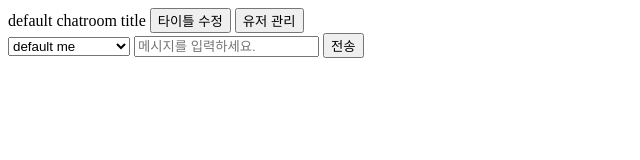
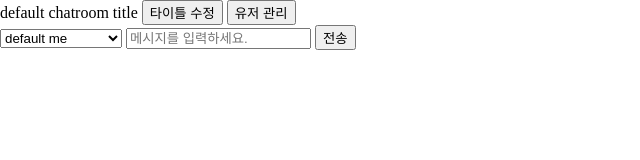
Before and after one commit to kuman514/FakeMessengerJS, a plain HTML site: page index.html in a window 1280 px wide. Shown: the whole page, without its empty margins (0-640 px from the left). Drawn offline with Linux system fonts and the light colour scheme.

Commit message:
Setting up the layout

```diff
--- a/css/style.css
+++ b/css/style.css
@@ -1,3 +1,14 @@
 .hidden {
   display: none;
 }
+
+body {
+  margin: 0;
+  width: 100vw;
+  height: 100vh;
+}
+
+main {
+  width: inherit;
+  height: inherit;
+}
```
